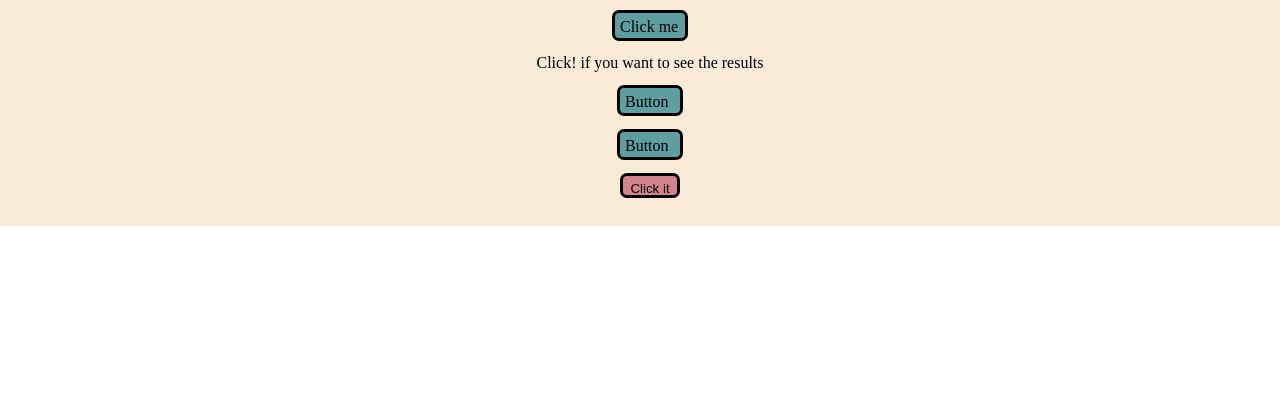
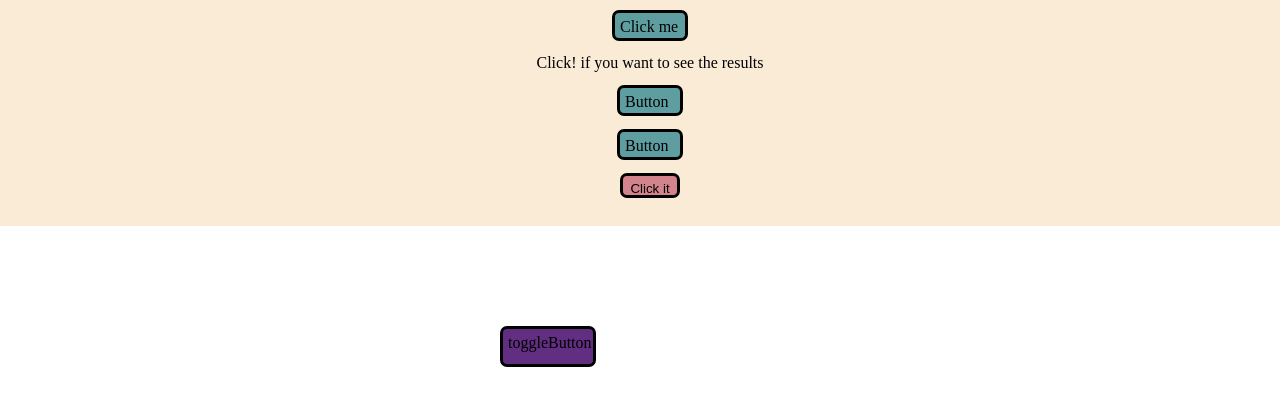
Before and after one commit to ManrajSingh02/Full-stack, a plain HTML site: page javascript.html in a window 1280 px wide. Shown: the part 94-500 px from the top of the page. Drawn offline with Linux system fonts and the light colour scheme.

Commit message:
toggle button

```diff
--- a/index.js
+++ b/index.js
@@ -25,7 +25,6 @@ bt4.addEventListener("click", function () {
 });
 
 
-// console.log(document.getElementById('sampleButton'))
 document.getElementById('sampleButton').addEventListener('click',function(){
     const number=4
 
@@ -36,6 +35,18 @@ document.getElementById('sampleButton').addEventListener('click',function(){
         alert("else condition is true")
     }
 })
+
+document.getElementById('toggleButton').addEventListener('click',function(){
+if(document.body.style.background === "yellow"){
+  document.body.style.background="blue";
+}
+else{
+  document.body.style.background="yellow";
+}
+})
+
+
+
 
 
 
@@ -54,7 +65,7 @@ console.log(istutor);
 
 
 
-const stuobj={
+const stu={
   firstname: "Mani",
   lastname:"Singh",
   age:23,
@@ -62,8 +73,8 @@ const stuobj={
   study:"MCA",
 }
 
-console.log(stuobj);
-console.log(stuobj.study);
+console.log(stu);
+console.log(stu.study);
 
 
 
--- a/javascript.css
+++ b/javascript.css
@@ -59,3 +59,13 @@
             border-radius: 7px;
             cursor: pointer;
      }
+     #toggleButton{
+        height: 25px;
+            width: 80px;
+            margin: 100px 500px;
+            border: solid black;
+            padding: 5px;
+            background-color: rgb(97, 46, 129);
+            border-radius: 7px;
+            cursor: pointer;
+     }
--- a/javascript.html
+++ b/javascript.html
@@ -20,6 +20,8 @@
        <div  id="bt4">Button</div>
        <button id="sampleButton">Click it</button>
         </div>
+
+        <div id="toggleButton">toggleButton</div>
 </body>
 
 <script src="index.js"></script>
```
